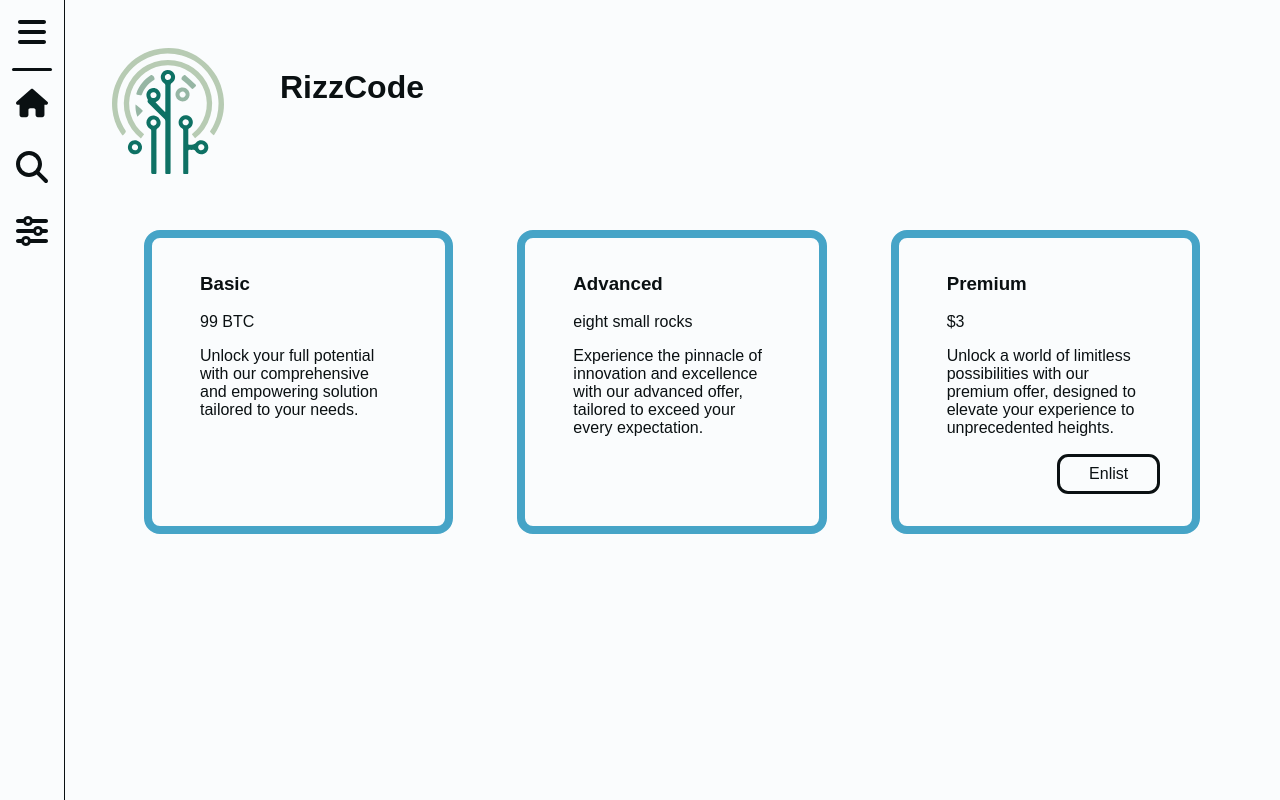
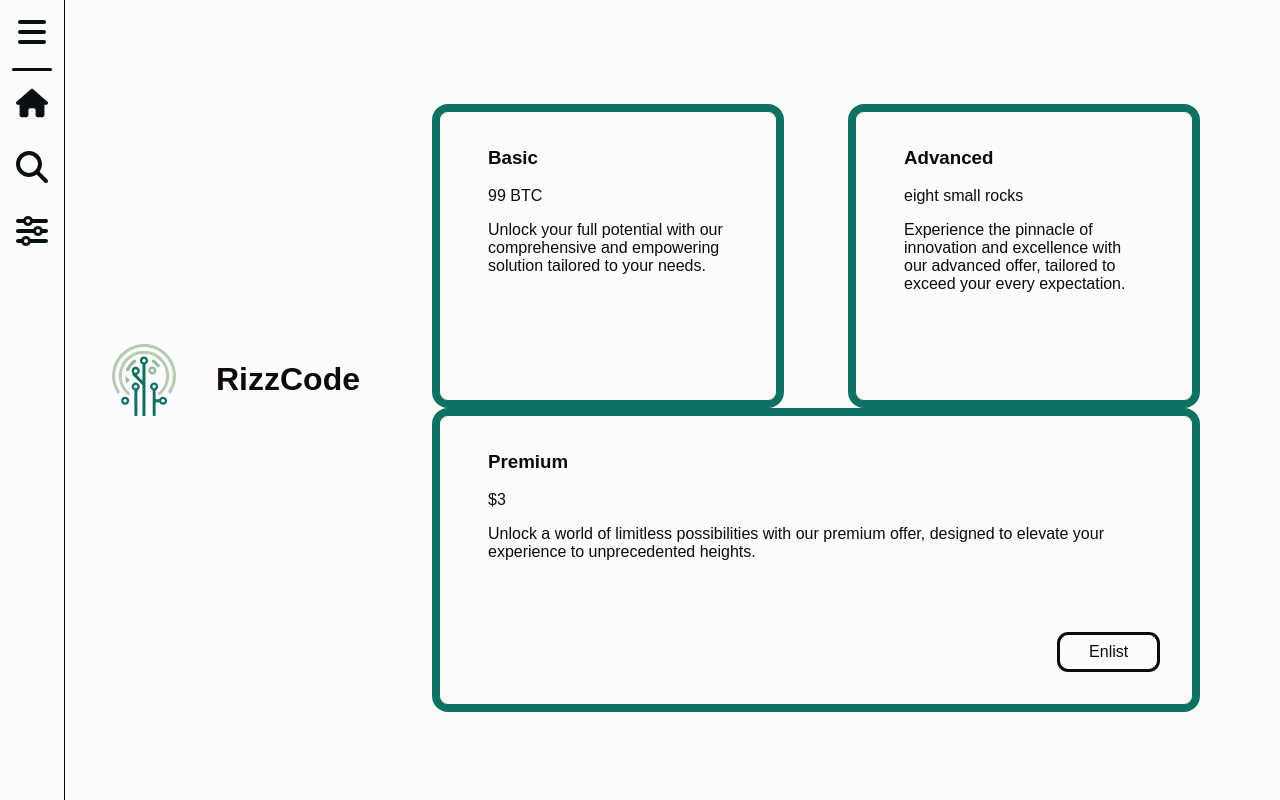
Before and after one commit to Melvinchr/Melvinchr.github.io, a plain HTML site: page index.html in a window 1280 px wide. Drawn offline with Linux system fonts and the light colour scheme.

Commit message:
Corrected colors

```diff
--- a/style.css
+++ b/style.css
@@ -20,12 +20,12 @@
 /* } */
 
 :root {
-    --text: #0a1012;
-    --background: #fafcfd;
+    --text: #0f0a0a;
+    --background: #fcfcfc;
     --background-alt: #fafcfd;
-    --primary: #46a4c7;
-    --secondary: #89cee6;
-    --accent: #5ac4eb;
+    --primary: #0e7164;
+    --secondary: #b7cbb3;
+    --accent: #96b6a4;
 }
 
 body {
@@ -97,24 +97,27 @@ body {
     list-style: none;
 }
 
-/* .sidebar ul li { */
-/*     display: block ruby; */
-/* } */
+header {
+    display: grid;
+    grid-template-columns: 4em 14em;
+}
+
 
 main {
     margin-left: 4em;
     padding: 3em;
+    display: flex;
+    align-items: center;
 }
 
 main img {
-    width: 10%;
+    width: 100%;
     float: left;
 }
 
 main h1 {
-    display: inline;
-    float: left;
-    margin-left: 5%;
+    margin: auto;
+
 }
 
 article {
@@ -161,7 +164,8 @@ article {
 
 .button:before {
     content: '';
-    background: linear-gradient(45deg, #ff0000, #ff00c8, #7a00ff, #ff00c8, #ff0000);
+    /* background: linear-gradient(45deg, #ff0000, #ff00c8, #7a00ff, #ff00c8, #ff0000); */
+    background: linear-gradient(45deg, var(--primary), var(--accent), var(--secondary), var(--accent), var(--primary));
     position: absolute;
     top: -2px;
     left: -2px;
```
